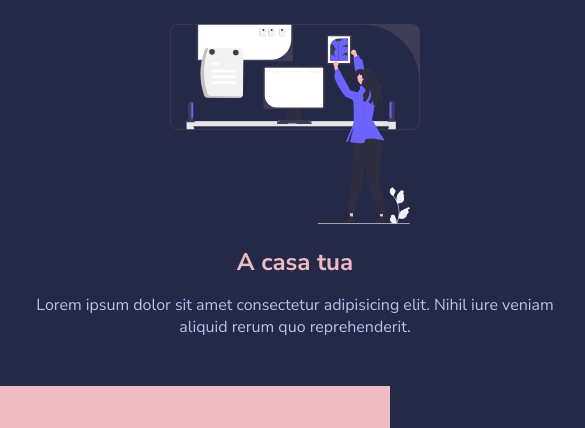
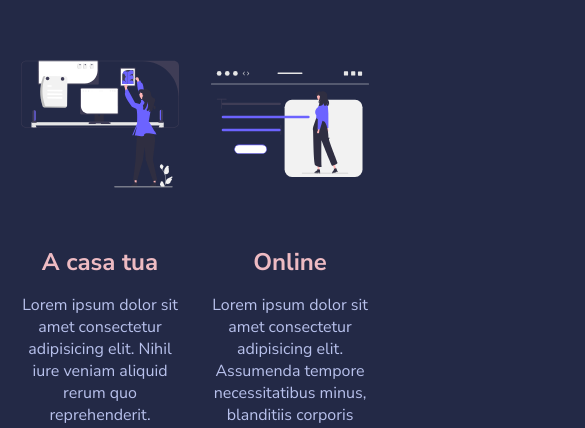
Before and after one commit to agnesvarga1/html-css-resp-wannabe, a plain HTML site: page index.html in a window 390 px wide. Shown: the part 209-637 px from the top of the page, 585 px wide, since content can reach past the window. Drawn offline with Linux system fonts and the light colour scheme.

Commit message:
container  =100vw &  tablet view pads inline meno

```diff
--- a/css/style.css
+++ b/css/style.css
@@ -10,7 +10,7 @@
 }
 
 body {
-    font-family: 'Nunito Sans', sans-serif;
+  font-family: "Nunito Sans", sans-serif;
   color: #b8c1ec;
   background: #232946;
 }
@@ -47,7 +47,7 @@
 
 /* LAYOUT */
 .container {
-    width: 1140px;
+  width: 100vw;
   margin: 0 auto;
   padding: 0 20px;
 }
@@ -127,3 +127,9 @@
 /************************************************
     SOLUZIONE RESPONSIVE
  ************************************************/
+/*version tablet*/
+@media screen and (max-width: 780px) {
+  .container {
+    padding: 0 5px;
+  }
+}
--- a/index.html
+++ b/index.html
@@ -2,7 +2,8 @@
 <html>
   <head>
     <meta charset="utf-8" />
-    <meta name="viewport" content="width=device-width, initial-scale=1.0" />
+    <meta name="viewport" content="width=device-width, initial-scale=1" />
+
     <title>Boolean Academy</title>
     <!-- Fonts -->
     <link
```
Lines whose indentation alone changed are shown as unchanged.
